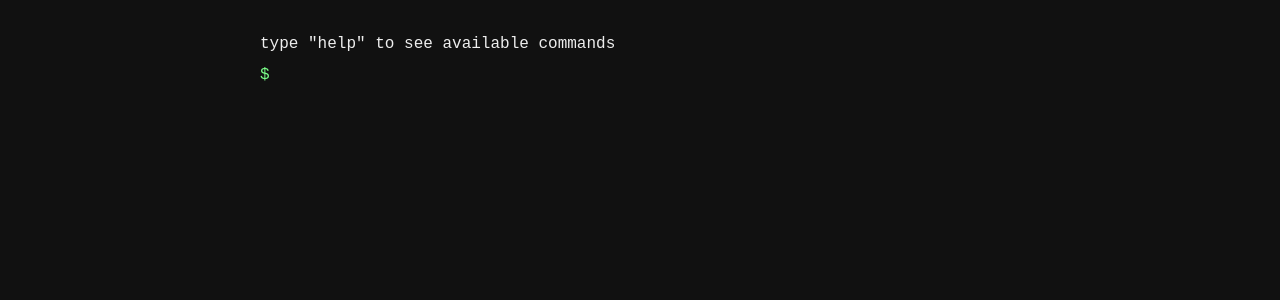
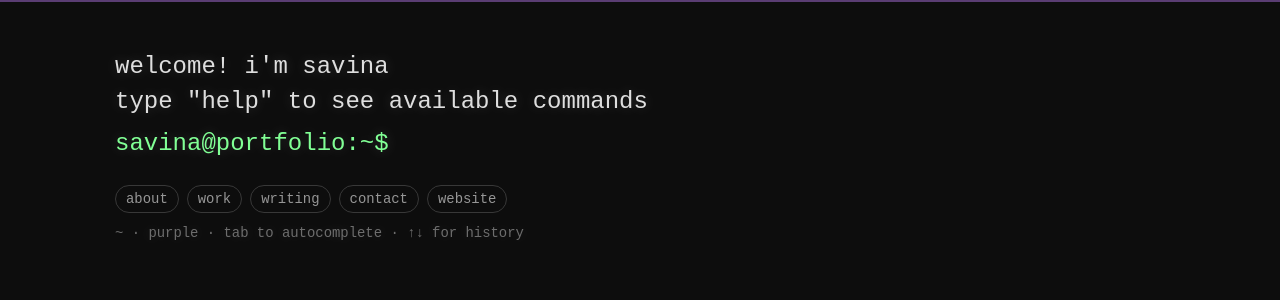
Before and after one commit to savinadd/portfolio-website, a Vue app: page / in a window 1280 px wide. Shown: the top 300 px of the page. Built offline with nearby package versions, Linux system fonts and the light colour scheme.

Commit message:
sections + nondev

```diff
--- a/src/App.vue
+++ b/src/App.vue
@@ -1,36 +1,140 @@
 <script setup lang="ts">
-import { ref } from "vue";
+import { computed, ref } from "vue";
+import { commandNames, files, help, sections, type SectionName } from "./commands";
+import WebsiteView from "./WebsiteView.vue";
+
+type Output =
+  | { kind: "text"; value: string }
+  | { kind: "section"; name: SectionName };
 
 const input = ref("");
-const lines = ref<string[]>(['type "help" to see available commands']);
+const output = ref<Output[]>([
+  { kind: "text", value: "welcome! i'm savina" },
+  { kind: "text", value: 'type "help" to see available commands' },
+]);
+const history = ref<string[]>([]);
+const historyIndex = ref(0);
+const cwd = ref<keyof typeof files>("~");
+const theme = ref("purple");
+const mode = ref<"terminal" | "website">("terminal");
 
-const commands: Record<string, string> = {
-  help: "help\nabout\nclear",
-  about: "portfolio terminal",
-};
+const prompt = computed(() => `savina@portfolio:${cwd.value}$`);
 
-function run() {
-  const command = input.value.trim().toLowerCase();
-  input.value = "";
+function print(value: string) {
+  output.value.push({ kind: "text", value });
+}
 
-  if (!command) return;
+function showSection(name: SectionName) {
+  output.value.push({ kind: "section", name });
+}
 
-  if (command === "clear") {
-    lines.value = [];
+function resolveSection(value: string): SectionName | undefined {
+  const normalized = value.replace(/\.txt$|\.log$|\.sh$|\//g, "");
+  if (normalized === "notes") return "writing";
+  if (normalized === "terminal-portfolio") return "work";
+  return normalized in sections ? (normalized as SectionName) : undefined;
+}
+
+function changeDirectory(target: string) {
+  if (!target || target === "~" || target === "..") {
+    cwd.value = "~";
     return;
   }
 
-  lines.value.push(`$ ${command}`);
-  lines.value.push(commands[command] ?? `command not found: ${command}`);
+  const path = `~/${target.replace(/\/$/, "")}` as keyof typeof files;
+  if (path in files) {
+    cwd.value = path;
+    return;
+  }
+
+  print(`cd: no such directory: ${target}`);
+}
+
+function run(value = input.value) {
+  const raw = value.trim();
+  input.value = "";
+  if (!raw) return;
+
+  history.value.push(raw);
+  historyIndex.value = history.value.length;
+
+  const [command, ...args] = raw.toLowerCase().split(/\s+/);
+
+  if (command === "clear") {
+    output.value = [];
+    return;
+  }
+
+  output.value.push({ kind: "text", value: `${prompt.value} ${raw}` });
+
+  if (command in sections) {
+    showSection(command as SectionName);
+    return;
+  }
+
+  if (command === "help") print(help);
+  else if (command === "ls") print(files[cwd.value].join("  "));
+  else if (command === "pwd") print(cwd.value.replace("~", "/home/savina"));
+  else if (command === "cd") changeDirectory(args[0]);
+  else if (command === "cat" || command === "open") {
+    const section = resolveSection(args[0] ?? "");
+    section ? showSection(section) : print(`${command}: nothing found`);
+  } else if (command === "theme") {
+    const nextTheme = args[0];
+    if (["purple", "blue", "mono"].includes(nextTheme)) theme.value = nextTheme;
+    else print("themes: purple  blue  mono");
+  } else if (command === "whoami") print("savina — developer, learner, and maker");
+  else if (command === "website") mode.value = "website";
+  else print(`command not found: ${command}`);
+}
+
+function handleKeydown(event: KeyboardEvent) {
+  if (event.key === "ArrowUp" && historyIndex.value > 0) {
+    event.preventDefault();
+    input.value = history.value[--historyIndex.value];
+  } else if (event.key === "ArrowDown") {
+    event.preventDefault();
+    historyIndex.value = Math.min(historyIndex.value + 1, history.value.length);
+    input.value = history.value[historyIndex.value] ?? "";
+  } else if (event.key === "Tab") {
+    event.preventDefault();
+    const matches = commandNames.filter((name) => name.startsWith(input.value));
+    if (matches.length === 1) input.value = matches[0];
+    else if (matches.length > 1) print(matches.join("  "));
+  }
 }
 </script>
 
 <template>
-  <main>
-    <div id="output">{{ lines.join("\n") }}</div>
-    <form @submit.prevent="run">
-      <label for="input">$</label>
-      <input id="input" v-model="input" autofocus autocomplete="off" />
-    </form>
-  </main>
+  <WebsiteView v-if="mode === 'website'" @terminal="mode = 'terminal'" />
+
+  <div v-else class="page" :class="`theme-${theme}`">
+    <main class="terminal">
+      <div id="output">
+        <template v-for="(item, index) in output" :key="index">
+          <p v-if="item.kind === 'text'">{{ item.value }}</p>
+          <component :is="sections[item.name]" v-else />
+        </template>
+      </div>
+
+      <form @submit.prevent="run()">
+        <label for="input">{{ prompt }}</label>
+        <input
+          id="input"
+          v-model="input"
+          autofocus
+          autocomplete="off"
+          @keydown="handleKeydown"
+        />
+      </form>
+
+      <nav aria-label="Quick commands">
+        <button v-for="name in ['about', 'work', 'writing', 'contact', 'website']" :key="name" @click="run(name)">
+          {{ name }}
+        </button>
+      </nav>
+
+      <footer>{{ cwd }} · {{ theme }} · tab to autocomplete · ↑↓ for history</footer>
+    </main>
+  </div>
 </template>
--- /dev/null
+++ b/src/WebsiteView.vue
@@ -0,0 +1,33 @@
+<script setup lang="ts">
+import AboutSection from "./sections/AboutSection.vue";
+import ContactSection from "./sections/ContactSection.vue";
+import EducationSection from "./sections/EducationSection.vue";
+import ExperienceSection from "./sections/ExperienceSection.vue";
+import WorkSection from "./sections/WorkSection.vue";
+import WritingSection from "./sections/WritingSection.vue";
+
+defineEmits<{ terminal: [] }>();
+</script>
+
+<template>
+  <main class="website">
+    <nav>
+      <strong>savina</strong>
+      <button @click="$emit('terminal')">terminal</button>
+    </nav>
+
+    <header>
+      <h1>Hi, I'm Savina.</h1>
+      <p>I build thoughtful software and simple, useful experiences.</p>
+    </header>
+
+    <div class="website-sections">
+      <AboutSection />
+      <WorkSection />
+      <ExperienceSection />
+      <EducationSection />
+      <WritingSection />
+      <ContactSection />
+    </div>
+  </main>
+</template>
--- /dev/null
+++ b/src/commands.ts
@@ -0,0 +1,50 @@
+import type { Component } from "vue";
+import AboutSection from "./sections/AboutSection.vue";
+import ContactSection from "./sections/ContactSection.vue";
+import EducationSection from "./sections/EducationSection.vue";
+import ExperienceSection from "./sections/ExperienceSection.vue";
+import WorkSection from "./sections/WorkSection.vue";
+import WritingSection from "./sections/WritingSection.vue";
+
+export const sections = {
+  about: AboutSection,
+  contact: ContactSection,
+  education: EducationSection,
+  experience: ExperienceSection,
+  work: WorkSection,
+  writing: WritingSection,
+} satisfies Record<string, Component>;
+
+export type SectionName = keyof typeof sections;
+
+export const commandNames = [
+  "help",
+  "ls",
+  "pwd",
+  "cd",
+  "cat",
+  "open",
+  ...Object.keys(sections),
+  "theme",
+  "whoami",
+  "website",
+  "clear",
+];
+
+export const help = `about       a little about me
+work        selected work
+experience  how i work
+education   what i'm learning
+writing     notes and ideas
+contact     ways to reach me
+ls / cd     explore like a filesystem
+cat / open  read or open something
+theme       purple, blue, or mono
+website     switch to the normal website
+clear       clear the terminal`;
+
+export const files = {
+  "~": ["about.txt", "work/", "experience.txt", "education.txt", "writing/", "contact.txt"],
+  "~/work": ["terminal-portfolio/"],
+  "~/writing": ["notes.txt"],
+} satisfies Record<string, string[]>;
--- /dev/null
+++ b/src/sections/AboutSection.vue
@@ -0,0 +1,9 @@
+<template>
+  <section class="terminal-section">
+    <h2>about</h2>
+    <p>
+      i'm savina. i like building thoughtful software and simple, useful
+      experiences.
+    </p>
+  </section>
+</template>
--- /dev/null
+++ b/src/sections/ContactSection.vue
@@ -0,0 +1,6 @@
+<template>
+  <section class="terminal-section">
+    <h2>contact</h2>
+    <p>contact details coming soon.</p>
+  </section>
+</template>
--- /dev/null
+++ b/src/sections/EducationSection.vue
@@ -0,0 +1,6 @@
+<template>
+  <section class="terminal-section">
+    <h2>education</h2>
+    <p>always learning, experimenting, and getting better one project at a time.</p>
+  </section>
+</template>
--- /dev/null
+++ b/src/sections/ExperienceSection.vue
@@ -0,0 +1,7 @@
+<template>
+  <section class="terminal-section">
+    <h2>experience</h2>
+    <p>i enjoy turning unclear problems into calm, considered software.</p>
+    <p>my best work happens with curious people and honest feedback.</p>
+  </section>
+</template>
--- /dev/null
+++ b/src/sections/WorkSection.vue
@@ -0,0 +1,7 @@
+<template>
+  <section class="terminal-section">
+    <h2>work</h2>
+    <p><strong>terminal portfolio</strong> — an interactive home for my work.</p>
+    <p>more work will appear here as it is ready.</p>
+  </section>
+</template>
--- /dev/null
+++ b/src/sections/WritingSection.vue
@@ -0,0 +1,6 @@
+<template>
+  <section class="terminal-section">
+    <h2>writing</h2>
+    <p>thoughts on software, design, and learning.</p>
+  </section>
+</template>
--- a/src/style.css
+++ b/src/style.css
@@ -4,35 +4,216 @@
 
 body {
   margin: 0;
-  background: #111;
-  color: #eee;
-  font: 16px monospace;
+  background: #0d0d0d;
+  color: #dedede;
+  font: 24px monospace;
 }
 
-main {
-  max-width: 800px;
+button,
+input {
+  font: inherit;
+}
+
+.page {
   min-height: 100vh;
-  margin: auto;
-  padding: 32px 20px;
+  border-top: 2px solid #5a3d73;
+  background: #0d0d0d;
+}
+
+.theme-blue {
+  border-color: #2f68aa;
+}
+
+.theme-blue form {
+  color: #72c6ff;
+}
+
+.theme-mono {
+  border-color: #555;
+}
+
+.theme-mono form {
+  color: #dedede;
+}
+
+.terminal {
+  width: min(1050px, calc(100% - 48px));
+  margin: 48px auto 0;
+  text-shadow: 0 0 14px rgb(255 255 255 / 18%);
 }
 
 #output {
-  line-height: 1.6;
+  line-height: 1.45;
   white-space: pre-wrap;
+}
+
+#output p,
+.terminal-section {
+  margin: 0;
+}
+
+.terminal-section {
+  padding: 4px 0 12px;
+}
+
+.terminal-section h2 {
+  margin: 0;
+  color: #b8a4ff;
+  font: inherit;
+}
+
+.theme-blue .terminal-section h2 {
+  color: #8fc7ff;
+}
+
+.theme-mono .terminal-section h2 {
+  color: #fff;
+}
+
+.terminal-section p {
+  margin: 0;
 }
 
 form {
   display: flex;
   gap: 8px;
-  margin-top: 8px;
-  color: #7cff8a;
+  margin-top: 10px;
+  color: #81ff95;
+}
+
+label {
+  flex: none;
 }
 
 input {
+  min-width: 0;
   flex: 1;
   border: 0;
   outline: 0;
   background: transparent;
-  color: #eee;
-  font: inherit;
+  color: #dedede;
 }
+
+.terminal nav {
+  display: flex;
+  flex-wrap: wrap;
+  gap: 8px;
+  margin-top: 26px;
+}
+
+.terminal button {
+  border: 1px solid #383838;
+  border-radius: 999px;
+  background: transparent;
+  color: #969696;
+  cursor: pointer;
+  font-size: 0.58em;
+  padding: 5px 10px;
+}
+
+.terminal button:hover {
+  border-color: #7c5aa8;
+  color: #dedede;
+}
+
+footer {
+  margin-top: 12px;
+  color: #6d6d6d;
+  font-size: 0.58em;
+}
+
+.website {
+  min-height: 100vh;
+  padding: 28px;
+  background: #f3f2ed;
+  color: #181818;
+  font: 17px system-ui, sans-serif;
+}
+
+.website nav {
+  display: flex;
+  align-items: center;
+  justify-content: space-between;
+  max-width: 720px;
+  margin: 0 auto 100px;
+}
+
+.website button {
+  padding: 0;
+  border: 0;
+  border-bottom: 1px solid currentColor;
+  background: transparent;
+  color: inherit;
+  cursor: pointer;
+}
+
+.website header,
+.website-sections {
+  max-width: 720px;
+  margin: 0 auto;
+}
+
+.website header {
+  margin-bottom: 90px;
+}
+
+.website h1 {
+  margin: 0 0 14px;
+  font-size: clamp(42px, 8vw, 72px);
+  letter-spacing: -0.06em;
+  line-height: 1;
+}
+
+.website header p {
+  max-width: 520px;
+  margin: 0;
+  color: #555;
+  font-size: 1.1em;
+  line-height: 1.6;
+}
+
+.website-sections {
+  padding-bottom: 80px;
+}
+
+.website .terminal-section {
+  padding: 28px 0;
+  border-top: 1px solid #cccac2;
+}
+
+.website .terminal-section h2 {
+  margin-bottom: 12px;
+  color: #181818;
+  font: 600 1em system-ui, sans-serif;
+  text-transform: capitalize;
+}
+
+.website .terminal-section p {
+  max-width: 620px;
+  color: #555;
+  line-height: 1.7;
+}
+
+@media (max-width: 700px) {
+  body {
+    font-size: 18px;
+  }
+
+  .terminal {
+    width: calc(100% - 28px);
+    margin-top: 28px;
+  }
+
+  form {
+    align-items: flex-start;
+    flex-direction: column;
+  }
+
+  .website {
+    padding: 22px;
+  }
+
+  .website nav {
+    margin-bottom: 70px;
+  }
+}
```
